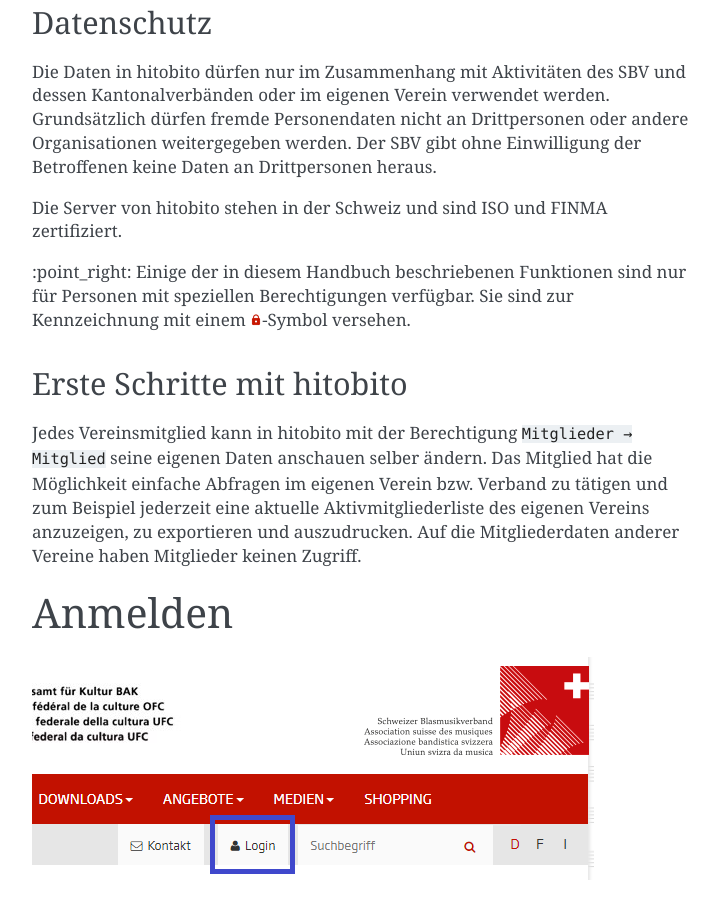
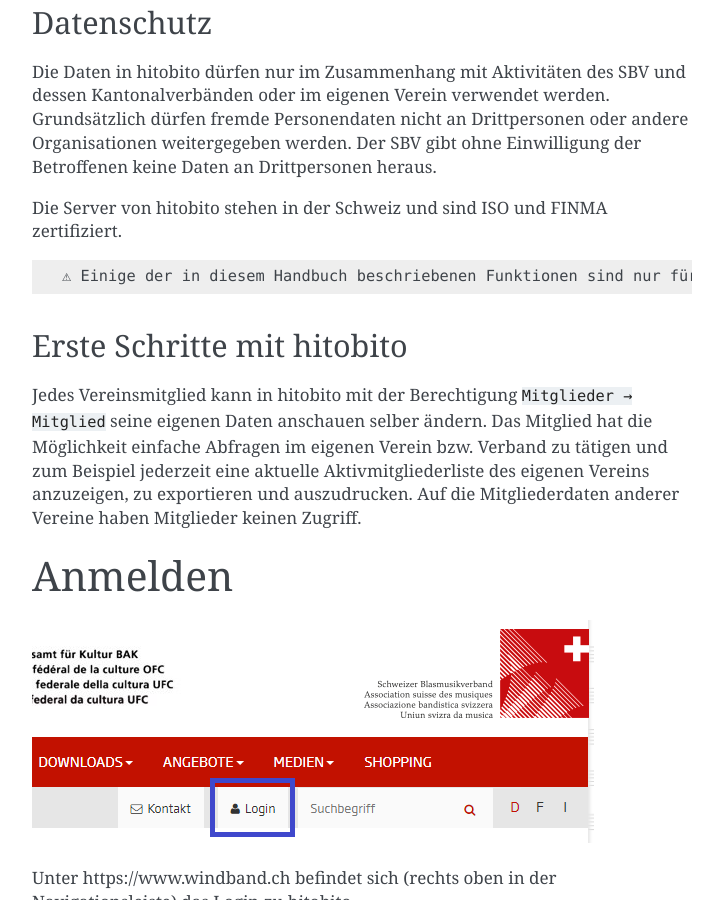
Before and after one commit to windband/hitobito-manual-de, a Sphinx documentation site: the page built from docs/grundlegendes.md, in a window 1280 px wide and 900 px high, scrolled down 1580 px. Shown: the whole window, without its empty margins (388-1111 px from the left). Built offline with Sphinx 7.4.7, drawn with Linux system fonts in a browser that asks for light colours; pages that are not in the unit, such as notebooks, are missing from menus.

Commit message:
Update grundlegendes.md

```diff
--- a/docs/grundlegendes.md
+++ b/docs/grundlegendes.md
@@ -31,7 +31,7 @@ Die Daten in hitobito dürfen nur im Zusammenhang mit Aktivitäten des SBV und d
 
 Die Server von hitobito stehen in der Schweiz und sind ISO und FINMA zertifiziert.
 
-:point_right: Einige der in diesem Handbuch beschriebenen Funktionen sind nur für Personen mit speziellen Berechtigungen verfügbar. Sie sind zur Kennzeichnung mit einem ![Schloss-Icon](media/image2.png)-Symbol versehen.
+    ⚠ Einige der in diesem Handbuch beschriebenen Funktionen sind nur für Personen mit speziellen Berechtigungen verfügbar. Sie sind zur Kennzeichnung mit einem ![Schloss-Icon](media/image2.png)-Symbol versehen.
 
 
 ## Erste Schritte mit hitobito
```
